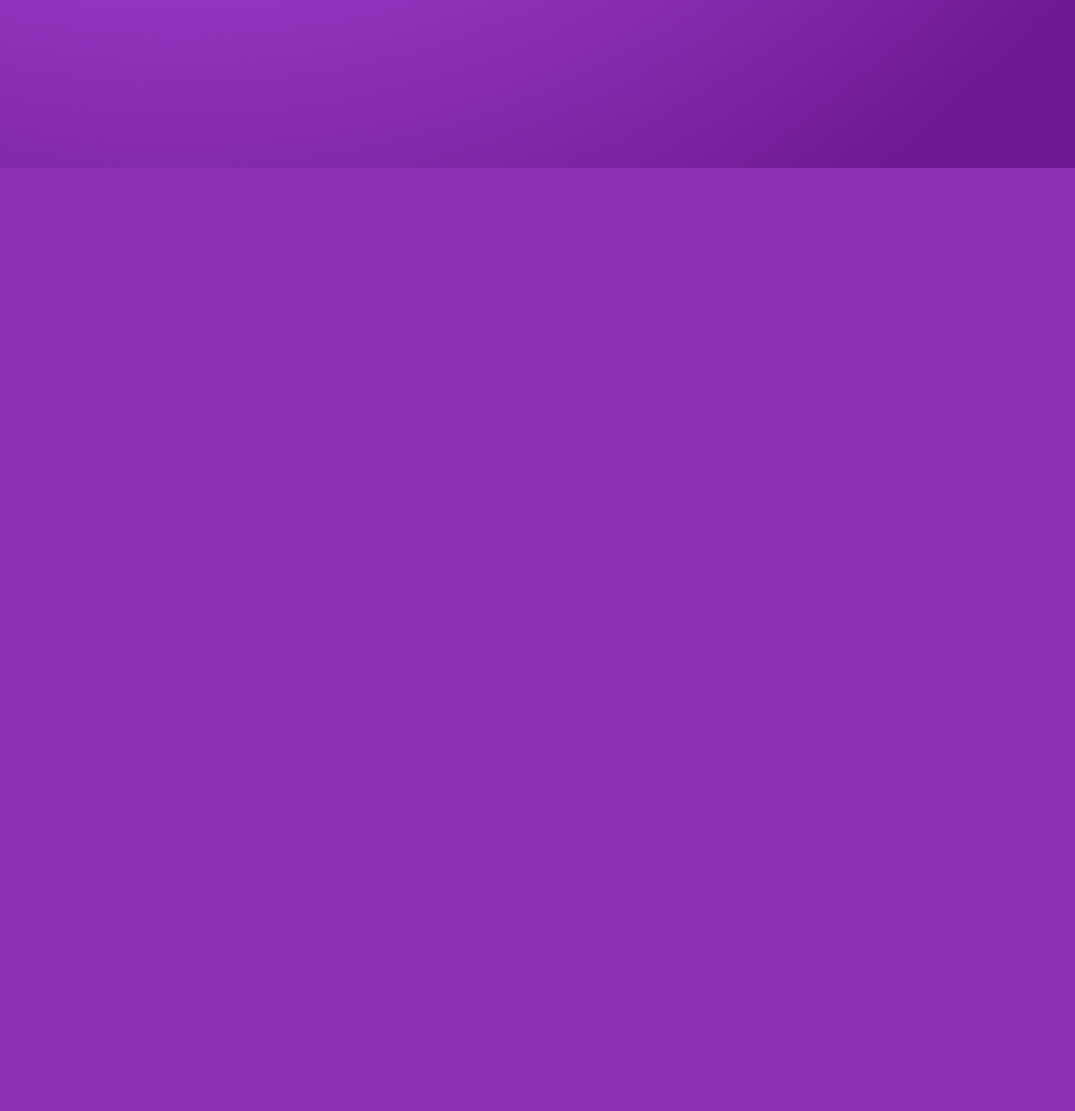
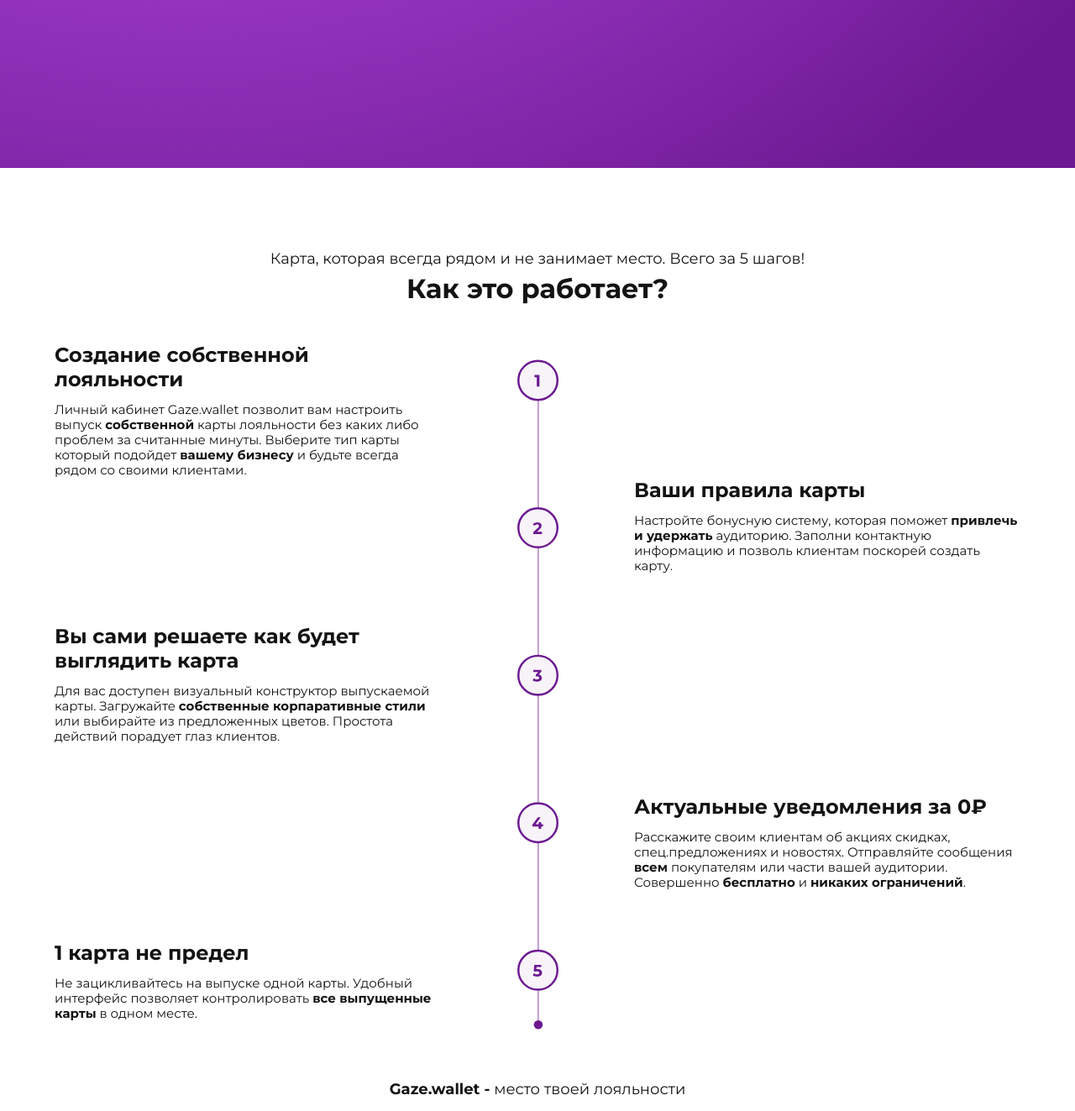
Before and after one commit to kotlyarDG/gaze.github.io, a PHP site: page /wallet.html in a window 1280 px wide. Shown: the part 600-1923 px from the top of the page at 84% size. Before the commit the page ends 800 px from the top, so only its background shows below. Run offline with PHP 8.4, Linux system fonts and the light colour scheme.

Commit message:
wallet about

```diff
--- /dev/null
+++ b/#source/scss/_about-wallet.scss
@@ -0,0 +1,145 @@
+.about-wallet {
+	padding: 97px 0 15px 0;
+
+	@media (max-width: 500px) {
+		padding: 50px 0 0 0;
+	}
+	&__wrapper {
+		max-width: 1250px;
+		margin: 0 auto;
+
+		@media (max-width: $lg) {
+			max-width: 1150px;
+		}
+
+		@media (max-width: $md) {
+			max-width: 930px;
+		}
+
+		@media (max-width: $sm) {
+			max-width: 90%;
+		}
+	}
+
+	&__subtitle {
+		font-size: 18px;
+		line-height: 22px;
+		text-align: center;
+		color: #131313;
+		margin: 0 0 5px 0;
+	}
+
+	&__title {
+		font-weight: 600;
+		font-size: 32px;
+		line-height: 39px;
+		text-align: center;
+		color: #131313;
+	}
+
+	&__items {
+		position: relative;
+		display: flex;
+		flex-direction: column;
+		width: 100%;
+		margin: 65px 0 0 0;
+		padding: 0 0 10px 0;
+
+		background: url("../images/system_img/wallet/nums.svg") center / contain no-repeat;
+
+		@media (max-width: $sm) {
+			background: url("../images/system_img/wallet/nums.svg") top left / contain no-repeat;
+		}
+
+		@media (max-width: 500px) {
+			background: none;
+		}
+	}
+
+	&__img {
+		position: absolute;
+		top: 20px;
+		left: 50%;
+
+		transform: translateX(-50%);
+		max-height: 100%;
+
+		img {
+			max-height: 100%;
+		}
+	}
+
+	&__item {
+	}
+
+	&__ps {
+		margin: 60px 0 0 0;
+		text-align: center;
+		font-size: 18px;
+		line-height: 22px;
+		color: #131313;
+
+		span {
+			font-weight: bold;
+		}
+	}
+}
+.item-about {
+	max-width: 40%;
+	margin: 0 0 100px 0;
+
+	&:first-child {
+		margin: -20px 0 0 0;
+	}
+
+	&:last-child {
+		margin: 0 0 0 0;
+	}
+
+	@media (max-width: $lg) {
+		margin: 0 0 60px 0;
+	}
+
+	@media (max-width: $sm) {
+		max-width: 100%;
+		padding: 0 0 0 80px;
+
+		&:first-child {
+			margin: -20px 0 40px 0;
+		}
+	}
+
+	@media (max-width: 500px) {
+		padding: 0 0 0 0;
+
+		&:first-child {
+			margin: 0 0 40px 0;
+		}
+	}
+
+	&__title {
+		font-weight: bold;
+		font-size: 24px;
+		line-height: 29px;
+		color: #131313;
+		margin: 0 0 13px 0;
+	}
+
+	&__text {
+		font-size: 15px;
+		line-height: 18px;
+		color: #131313;
+
+		span {
+			font-weight: bold;
+		}
+	}
+
+	&--right {
+		align-self: flex-end;
+
+		@media (max-width: $sm) {
+			align-self: flex-start;
+		}
+	}
+}
--- a/#source/scss/_first-wallet.scss
+++ b/#source/scss/_first-wallet.scss
@@ -1,6 +1,10 @@
 .first-wallet {
 	background: url("../images/system_img/wallet/bg-main.png") center / cover no-repeat;
 	min-height: 100vh;
+
+	@media (max-width: 500px) {
+		min-height: auto;
+	}
 
 	&__wrapper {
 		max-width: 1250px;
@@ -22,7 +26,8 @@
 		}
 
 		@media (max-width: 500px) {
-			padding: 45px 0 15px 0;
+			padding: 45px 0 100px 0;
+			min-height: auto;
 		}
 	}
 
--- a/#source/scss/style.scss
+++ b/#source/scss/style.scss
@@ -71,6 +71,7 @@ body {
 @import "promo-radar";
 
 @import "first-wallet";
+@import "about-wallet";
 
 // Footer
 @import "footer";
--- a/css/style.css
+++ b/css/style.css
@@ -1830,6 +1830,12 @@ body {
   min-height: 100vh;
 }
 
+@media (max-width: 500px) {
+  .first-wallet {
+    min-height: auto;
+  }
+}
+
 .first-wallet__wrapper {
   max-width: 1250px;
   margin: 0 auto;
@@ -1858,7 +1864,8 @@ body {
 
 @media (max-width: 500px) {
   .first-wallet__wrapper {
-    padding: 45px 0 15px 0;
+    padding: 45px 0 100px 0;
+    min-height: auto;
   }
 }
 
@@ -1999,6 +2006,176 @@ body {
           transform: scale(1.1);
 }
 
+.about-wallet {
+  padding: 97px 0 15px 0;
+}
+
+@media (max-width: 500px) {
+  .about-wallet {
+    padding: 50px 0 0 0;
+  }
+}
+
+.about-wallet__wrapper {
+  max-width: 1250px;
+  margin: 0 auto;
+}
+
+@media (max-width: 1336px) {
+  .about-wallet__wrapper {
+    max-width: 1150px;
+  }
+}
+
+@media (max-width: 1199px) {
+  .about-wallet__wrapper {
+    max-width: 930px;
+  }
+}
+
+@media (max-width: 991px) {
+  .about-wallet__wrapper {
+    max-width: 90%;
+  }
+}
+
+.about-wallet__subtitle {
+  font-size: 18px;
+  line-height: 22px;
+  text-align: center;
+  color: #131313;
+  margin: 0 0 5px 0;
+}
+
+.about-wallet__title {
+  font-weight: 600;
+  font-size: 32px;
+  line-height: 39px;
+  text-align: center;
+  color: #131313;
+}
+
+.about-wallet__items {
+  position: relative;
+  display: -webkit-box;
+  display: -ms-flexbox;
+  display: flex;
+  -webkit-box-orient: vertical;
+  -webkit-box-direction: normal;
+      -ms-flex-direction: column;
+          flex-direction: column;
+  width: 100%;
+  margin: 65px 0 0 0;
+  padding: 0 0 10px 0;
+  background: url("../images/system_img/wallet/nums.svg") center/contain no-repeat;
+}
+
+@media (max-width: 991px) {
+  .about-wallet__items {
+    background: url("../images/system_img/wallet/nums.svg") top left/contain no-repeat;
+  }
+}
+
+@media (max-width: 500px) {
+  .about-wallet__items {
+    background: none;
+  }
+}
+
+.about-wallet__img {
+  position: absolute;
+  top: 20px;
+  left: 50%;
+  -webkit-transform: translateX(-50%);
+      -ms-transform: translateX(-50%);
+          transform: translateX(-50%);
+  max-height: 100%;
+}
+
+.about-wallet__img img {
+  max-height: 100%;
+}
+
+.about-wallet__ps {
+  margin: 60px 0 0 0;
+  text-align: center;
+  font-size: 18px;
+  line-height: 22px;
+  color: #131313;
+}
+
+.about-wallet__ps span {
+  font-weight: bold;
+}
+
+.item-about {
+  max-width: 40%;
+  margin: 0 0 100px 0;
+}
+
+.item-about:first-child {
+  margin: -20px 0 0 0;
+}
+
+.item-about:last-child {
+  margin: 0 0 0 0;
+}
+
+@media (max-width: 1336px) {
+  .item-about {
+    margin: 0 0 60px 0;
+  }
+}
+
+@media (max-width: 991px) {
+  .item-about {
+    max-width: 100%;
+    padding: 0 0 0 80px;
+  }
+  .item-about:first-child {
+    margin: -20px 0 40px 0;
+  }
+}
+
+@media (max-width: 500px) {
+  .item-about {
+    padding: 0 0 0 0;
+  }
+  .item-about:first-child {
+    margin: 0 0 40px 0;
+  }
+}
+
+.item-about__title {
+  font-weight: bold;
+  font-size: 24px;
+  line-height: 29px;
+  color: #131313;
+  margin: 0 0 13px 0;
+}
+
+.item-about__text {
+  font-size: 15px;
+  line-height: 18px;
+  color: #131313;
+}
+
+.item-about__text span {
+  font-weight: bold;
+}
+
+.item-about--right {
+  -ms-flex-item-align: end;
+      align-self: flex-end;
+}
+
+@media (max-width: 991px) {
+  .item-about--right {
+    -ms-flex-item-align: start;
+        align-self: flex-start;
+  }
+}
+
 .footer-radar {
   background: -webkit-linear-gradient(328.15deg, #a02fc8 8%, #70178f 71.63%);
   background: -o-linear-gradient(328.15deg, #a02fc8 8%, #70178f 71.63%);
--- a/wallet.html
+++ b/wallet.html
@@ -40,6 +40,48 @@
 			</div>
 		</section>
 
+		<section class="about-wallet">
+			<div class="about-wallet__wrapper">
+				<p class="about-wallet__subtitle">Карта, которая всегда рядом и не занимает место. Всего за 5 шагов!</p>
+				<p class="about-wallet__title">Как это работает?</p>
+				<div class="about-wallet__items">
+					<!-- <div class="about-wallet__img">
+						<img src="images/system_img/wallet/nums.svg" alt="">
+					</div> -->
+					<div class="about-wallet__item item-about">
+						<p class="item-about__title">Создание собственной лояльности</p>
+						<p class="item-about__text">Личный кабинет Gaze.wallet позволит вам настроить выпуск
+							<span>собственной</span> карты лояльности без каких либо проблем за считанные минуты. Выберите тип
+							карты который подойдет <span>вашему бизнесу</span> и будьте всегда рядом со своими клиентами.</p>
+					</div>
+					<div class="about-wallet__item item-about item-about--right">
+						<p class="item-about__title">Ваши правила карты</p>
+						<p class="item-about__text">Настройте бонусную систему, которая поможет <span>привлечь и
+								удержать</span> аудиторию. Заполни контактную информацию и позволь клиентам поскорей создать
+							карту.</p>
+					</div>
+					<div class="about-wallet__item item-about">
+						<p class="item-about__title">Вы сами решаете как будет выглядить карта</p>
+						<p class="item-about__text">Для вас доступен визуальный конструктор выпускаемой карты. Загружайте
+							<span>собственные корпаративные стили</span> или выбирайте из предложенных цветов. Простота
+							действий порадует глаз клиентов.</p>
+					</div>
+					<div class="about-wallet__item item-about item-about--right">
+						<p class="item-about__title">Актуальные уведомления за 0₽</p>
+						<p class="item-about__text">Расскажите своим клиентам об акциях скидках, спец.предложениях и новостях.
+							Отправляйте сообщения <span>всем</span> покупателям или части вашей аудитории. Совершенно
+							<span>бесплатно</span> и <span>никаких ограничений</span>.</p>
+					</div>
+					<div class="about-wallet__item item-about">
+						<p class="item-about__title">1 карта не предел</p>
+						<p class="item-about__text">Не зацикливайтесь на выпуске одной карты. Удобный интерфейс позволяет
+							контролировать <span>все выпущенные карты</span> в одном месте.</p>
+					</div>
+				</div>
+				<p class="about-wallet__ps"><span>Gaze.wallet -</span> место твоей лояльности</p>
+			</div>
+		</section>
+
 	</div>
 
 
```
Also changed, not shown: images/system_img/wallet/nums.svg (added).
